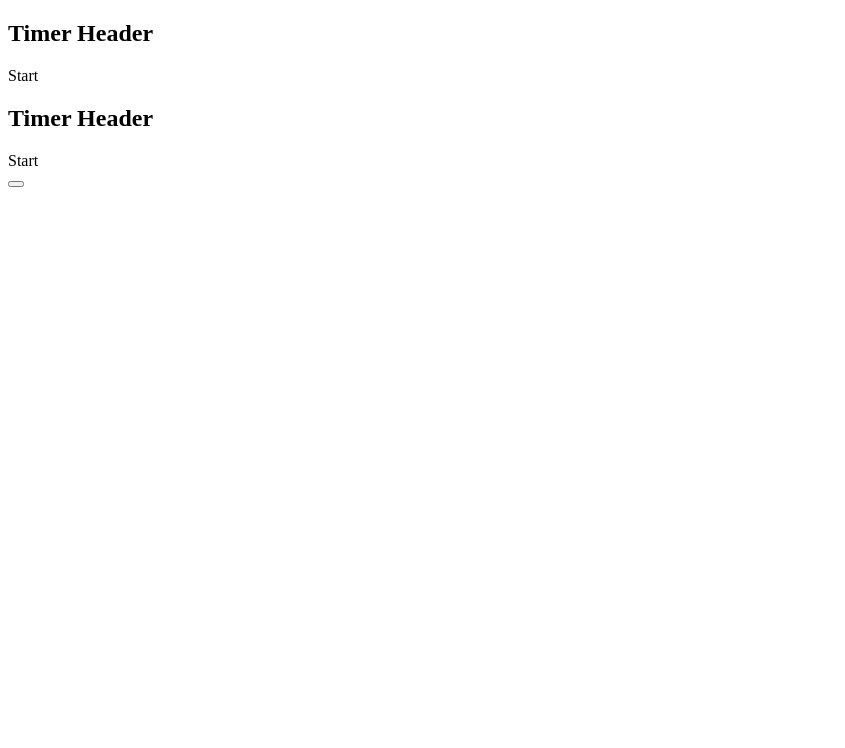
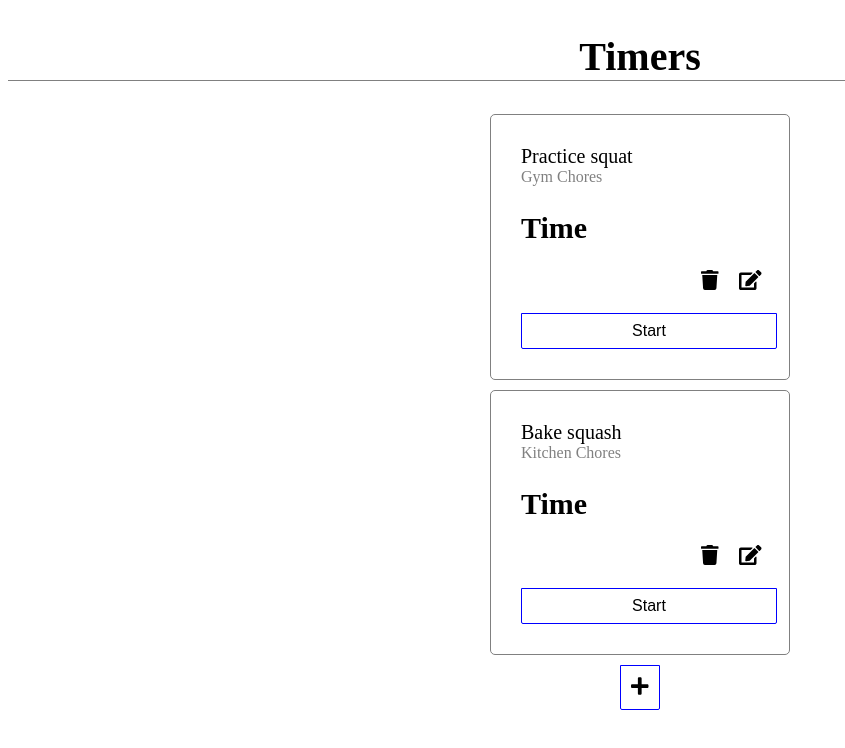
Before and after one commit to tupes/comit-react-time-logger, a React app: page / in a window 1280 px wide. Shown: the whole page, without its empty margins (0-845 px from the left). Built offline with nearby package versions, Linux system fonts and the light colour scheme.

Commit message:
initial commit

```diff
--- a/package.json
+++ b/package.json
@@ -3,11 +3,17 @@
   "version": "0.1.0",
   "private": true,
   "dependencies": {
+    "@fortawesome/fontawesome-svg-core": "^1.2.30",
+    "@fortawesome/free-brands-svg-icons": "^5.14.0",
+    "@fortawesome/free-regular-svg-icons": "^5.14.0",
+    "@fortawesome/free-solid-svg-icons": "^5.14.0",
+    "@fortawesome/react-fontawesome": "^0.1.11",
     "@testing-library/jest-dom": "^4.2.4",
     "@testing-library/react": "^9.3.2",
     "@testing-library/user-event": "^7.1.2",
     "react": "^16.13.1",
     "react-dom": "^16.13.1",
+    "react-icons": "^3.11.0",
     "react-scripts": "3.4.3"
   },
   "scripts": {
--- a/public/index.html
+++ b/public/index.html
@@ -3,6 +3,7 @@
   <head>
     <meta charset="utf-8" />
     <link rel="icon" href="%PUBLIC_URL%/favicon.ico" />
+    <link rel="icon" href="https://ionicons.com/v2/" />
     <meta name="viewport" content="width=device-width, initial-scale=1" />
     <meta name="theme-color" content="#000000" />
     <meta
@@ -24,7 +25,7 @@
       work correctly both with client-side routing and a non-root public URL.
       Learn how to configure a non-root public URL by running `npm run build`.
     -->
-    <title>React App</title>
+    <title>Project 2 Timer</title>
   </head>
   <body>
     <noscript>You need to enable JavaScript to run this app.</noscript>
--- a/src/EditableTimer.js
+++ b/src/EditableTimer.js
@@ -1,14 +1,24 @@
-import React from "react";
+import React,{ useState} from "react";
 
 import TimerForm from "./TimerForm";
 import Timer from "./Timer";
 
-export default function EditableTimer() {
-  const editFormOpen = false;
+export default function EditableTimer(props) {
+const[editFormOpen,seteditFormOpen]=useState(false);
 
   if (editFormOpen) {
-    return <TimerForm />;
+    return <TimerForm
+    id={props.id}
+    title={props.title}
+    project={props.project}
+    />;
   } else {
-    return <Timer />;
+    return <Timer
+      id={props.id}
+      title={props.title}
+      project={props.project}
+      elapsed={props.elapsed}
+      runningSince={props.runningSince}
+    />;
   }
 }
--- a/src/EditableTimerList.js
+++ b/src/EditableTimerList.js
@@ -2,11 +2,21 @@ import React from "react";
 
 import EditableTimer from "./EditableTimer";
 
-export default function EditableTimerList() {
+export default function EditableTimerList({timers}) {
+
   return (
     <div id="timers">
-      <EditableTimer />
-      <EditableTimer />
-    </div>
+      {timers.map((timer)=>(
+        <EditableTimer
+        key={timer.id}
+        id={timer.id}
+        title={timer.title}
+        project={timer.project}
+        elapsed={timer.elapsed}
+        runningSince={timer.runningSince}
+        ></EditableTimer>
+      )
+      )}
+   </div>
   );
 }
--- a/src/Timer.js
+++ b/src/Timer.js
@@ -1,24 +1,45 @@
 import React from "react";
+import { FontAwesomeIcon } from "@fortawesome/react-fontawesome";
+import {
+  faTrash,
+  faEdit,
 
-export default function Timer() {
+} from "@fortawesome/free-solid-svg-icons";
+
+
+
+export default function Timer(props) {
+  const elapsedString = "Time";
   return (
-    <div>
-      <div>
-        <div></div>
-        <div></div>
-        <div>
-          <h2>Timer Header</h2>
+    <div className="ui centered card">
+      <div className="content">
+        <div className="header">
+          {props.title}
         </div>
-        <div>
-          <span>
-            <i />
+        <div className="meta">
+          {props.project}
+        </div>
+        <div className="center-timer">
+         <h2>{elapsedString}</h2>
+        </div>
+        <div className="extra content">
+          <span className="right floated edit icon">
+          <i class="fa fa-trash-o">
+          <FontAwesomeIcon className="iconTrashAndEdit" icon={faTrash} />
+          </i>
           </span>
-          <span>
-            <i />
+          <span className="right floated trash icon'>">
+            <i className="fa fa-edit-o">
+            <FontAwesomeIcon className="iconTrashAndEdit" icon={faEdit} />
+
+              </i>
+
           </span>
         </div>
       </div>
-      <div>Start</div>
+      <div>
+        <button className="bottom button">Start</button>
+      </div>
     </div>
   );
 }
--- a/src/TimerForm.js
+++ b/src/TimerForm.js
@@ -1,21 +1,34 @@
 import React from "react";
 
-export default function TimerForm() {
+export default function TimerForm(props) {
+  const submitText= props.title?"Update":"Create";
+ const  handleSubmit = () => {
+    props.onFormSubmit({
+    id: 3,
+    title: "title",
+    project: "project"
+    });
+    };
+
   return (
-    <div>
-      <div>
-        <div>
-          <div>
+    <div className="ui centered card">
+      <div className="column">
+        <div className="ui form">
+          <div className="field">
             <label>Title</label>
-            <input type="text" />
+            <input type="text" defaultValue={props.title} name="title"/>
           </div>
-          <div>
+          <div className="field">
             <label>Project</label>
-            <input type="text" />
+            <input type="text" defaultValue={props.project} name="project"/>
           </div>
-          <div>
-            <button></button>
-            <button></button>
+          <div className="ui two bottom attached buttons'>">
+            <button className="ui basic blue button" onClick={handleSubmit}>
+              {submitText}
+            </button>
+            <button className="ui basic red button" onClick={props.onFormClose}>
+              Cancel
+            </button>
           </div>
         </div>
       </div>
--- a/src/TimersDashboard.js
+++ b/src/TimersDashboard.js
@@ -1,14 +1,38 @@
-import React from "react";
+import React, {useState} from "react";
 
 import EditableTimerList from "./EditableTimerList";
 import ToggleableTimerForm from "./ToggleableTimerForm";
+import './index.css';
 
 export default function TimersDashboard() {
+  const [timers,setTimers]=useState([
+    {
+      id:1,
+      title: "Practice squat",
+      project: "Gym Chores",
+      elapsed: 5456099,
+      runningSince: Date.now(),
+      },
+      {
+      id:2,
+      title: "Bake squash",
+      project: "Kitchen Chores",
+      elapsed: 1273998,
+      runningSince: null,
+      }
+    ]);
+    const onFormSubmit=(timer)=>{
+      const updatedTimer=[...timers,timer]
+      setTimers(updatedTimer);
+    }
+
+
   return (
-    <div>
-      <div>
-        <EditableTimerList />
-        <ToggleableTimerForm />
+    <div className="container">
+      <h2>Timers</h2>
+      <div className="timerdashboard">
+        <EditableTimerList timers={timers}/>
+        <ToggleableTimerForm onFormSubmit={onFormSubmit}/>
       </div>
     </div>
   );
--- a/src/ToggleableTimerForm.js
+++ b/src/ToggleableTimerForm.js
@@ -1,17 +1,37 @@
-import React from "react";
+import React, { useState} from "react";
 
 import TimerForm from "./TimerForm";
+import { FontAwesomeIcon } from "@fortawesome/react-fontawesome";
+import { faPlus } from "@fortawesome/free-solid-svg-icons";
 
-export default function ToggleableTimerForm() {
-  const isOpen = false;
+export default function ToggleableTimerForm(props) {
+  const [isOpen,setisOpen]=useState(false);
+  const handleFormOpen=()=>{
+    setisOpen(true);
+  }
+  const handleFormClose=()=>{
+    setisOpen(false);
+
+  }
+  const handleFormSubmit=(timer)=>{
+    props.onFormSubmit(timer);
+    setisOpen(false);
+
+  }
+
 
   if (isOpen) {
-    return <TimerForm />;
+    return <TimerForm
+    onFormSubmit={handleFormSubmit}
+    onFormClose={handleFormClose}
+    />;
   } else {
     return (
-      <div className="ui basic content center aligned segment">
-        <button className="ui basic button icon">
-          <i className="plus icon" />
+      <div className="toggleform">
+        <button onClick={handleFormOpen} className="plus button">
+        <i className="fa fa-plus-square">
+              <FontAwesomeIcon className="plusicon" icon={faPlus} />
+              </i>
         </button>
       </div>
     );
--- /dev/null
+++ b/src/index.css
@@ -0,0 +1,85 @@
+:root {
+    box-sizing: border-box;
+    font-size: 20px;
+  }
+
+  *,
+  ::before,
+  ::after {
+    box-sizing: inherit;
+  }
+  .container>h2{
+      font-size: 2em;
+      border-bottom: 1px solid grey;
+      text-align: center;
+
+  }
+  .centered{
+    box-sizing: border-box;
+    border:1px solid grey;
+    padding:1.5em;
+    margin-bottom: 0.5em;
+    width:15em;
+    margin-left: auto;
+    margin-right: auto;
+    border-radius: 5px;
+  }
+
+  .field{
+    display: flex;
+    flex-direction: column;
+  margin-bottom: 0.5em;
+  }
+  .field label{
+    margin-bottom: 0.3em;
+  }
+  .start-button{
+    box-sizing: border-box;
+    border:1px solid blue;
+    height: 1em;
+    font-size: 5em;
+  }
+  .button{
+    background-color: transparent;
+    font-size: 0.8em;
+    border:1px solid blue;
+    border-bottom-right-radius: 2px;
+    border-bottom-left-radius: 2px;
+    text-align: center;
+    width:7em;
+    cursor:pointer;
+    padding: 0.5em;
+    margin-left:auto;
+
+  }
+  .red{
+    border:1px solid red;
+  }
+  .bottom{
+    width:16em;
+  }
+  .meta{
+    color:grey;
+    font-size:0.8em;
+  }
+  .center>h2{
+    text-align: center;
+    color:rgba(0, 0, 0, 0.568);
+  }
+  .iconTrashAndEdit
+  {
+    position: relative;
+    left: 9em;
+    margin-right: 1em;
+    margin-bottom: 1em;
+    cursor: pointer;
+  }
+  .plus{
+    width:2em;
+    font-size: 1em;
+
+
+  }
+  .toggleform{
+    text-align: center;
+  }
```
Also changed, not shown: src/index.js (+5 -2 lines), 1 other file.
